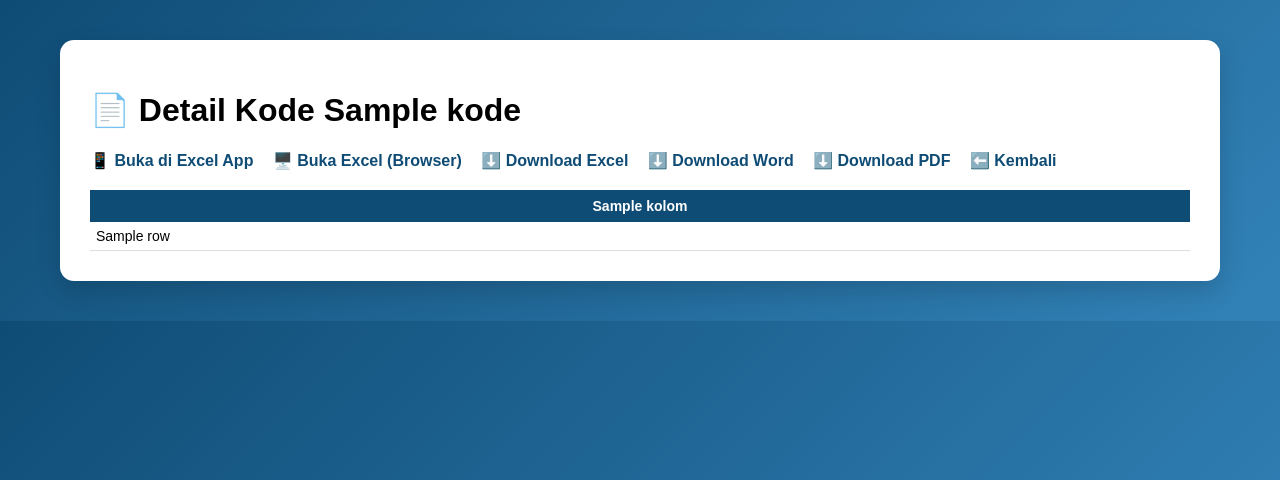
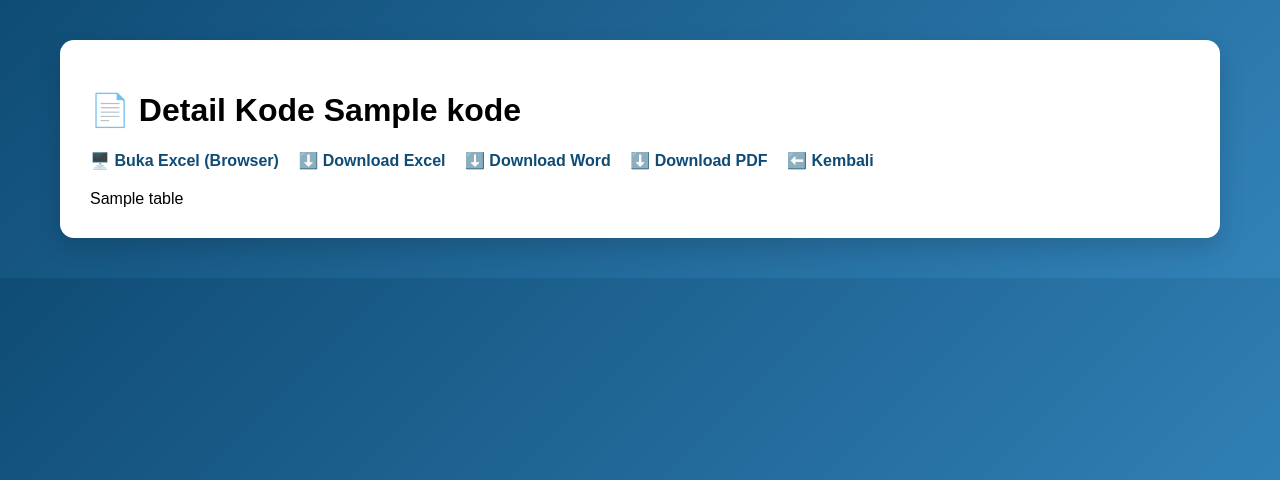
Before and after one commit to zashliza-droid/hahahi, a Flask app: template templates/detail.html in a window 1280 px wide. Shown: the top 480 px of the page. Run offline with Flask 3, Linux system fonts and the light colour scheme; the template is opened without the code that fills it: most values are stand-ins (such as "Sample title", 1, 10 or a date in 2020).

Commit message:
Update detail.html

```diff
--- a/templates/detail.html
+++ b/templates/detail.html
@@ -4,6 +4,25 @@
     <meta charset="UTF-8">
     <title>Detail {{ kode }}</title>
     <link rel="stylesheet" href="{{ url_for('static', filename='style.css') }}">
+    <style>
+        table {
+            border-collapse: collapse;
+            width: 100%;
+            background: white;
+        }
+        th, td {
+            border: 1px solid #ccc;
+            padding: 8px;
+            font-size: 14px;
+        }
+        th {
+            background: #eaeaea;
+        }
+        .table-container {
+            margin-top: 20px;
+            overflow-x: auto;
+        }
+    </style>
 </head>
 <body>
 
@@ -11,47 +30,16 @@
     <h1>📄 Detail Kode {{ kode }}</h1>
 
     <div class="actions">
-
-        <!-- ANDROID EXCEL APP -->
-        <a href="intent://{{ request.host }}/open-excel/{{ kode }}#Intent;
-            scheme=https;
-            package=com.microsoft.office.excel;
-            end;">
-            📱 Buka di Excel App
-        </a>
-
-        <!-- BROWSER -->
-        <a href="/open-excel/{{ kode }}" target="_blank">
-            🖥️ Buka Excel (Browser)
-        </a>
-
-        <!-- DOWNLOAD -->
-        <a href="/download/excel/{{ kode }}">⬇️ Download Excel</a>
-        <a href="/download/word/{{ kode }}">⬇️ Download Word</a>
-        <a href="/download/pdf/{{ kode }}">⬇️ Download PDF</a>
-
+        <a href="/open-excel/{{ kode }}">🖥️ Buka Excel (Browser)</a>
+        <a href="/download/{{ excel }}">⬇️ Download Excel</a>
+        <a href="/download/{{ word }}">⬇️ Download Word</a>
+        <a href="/download/{{ pdf }}">⬇️ Download PDF</a>
         <a href="/">⬅️ Kembali</a>
     </div>
 
+    <!-- 🔥 INI WAJIB ADA -->
     <div class="table-container">
-        <table>
-            <thead>
-                <tr>
-                    {% for k in kolom %}
-                        <th>{{ k }}</th>
-                    {% endfor %}
-                </tr>
-            </thead>
-            <tbody>
-                {% for row in tabel %}
-                    <tr>
-                        {% for k in kolom %}
-                            <td>{{ row[k] }}</td>
-                        {% endfor %}
-                    </tr>
-                {% endfor %}
-            </tbody>
-        </table>
+        {{ table | safe }}
     </div>
 </div>
 
```
